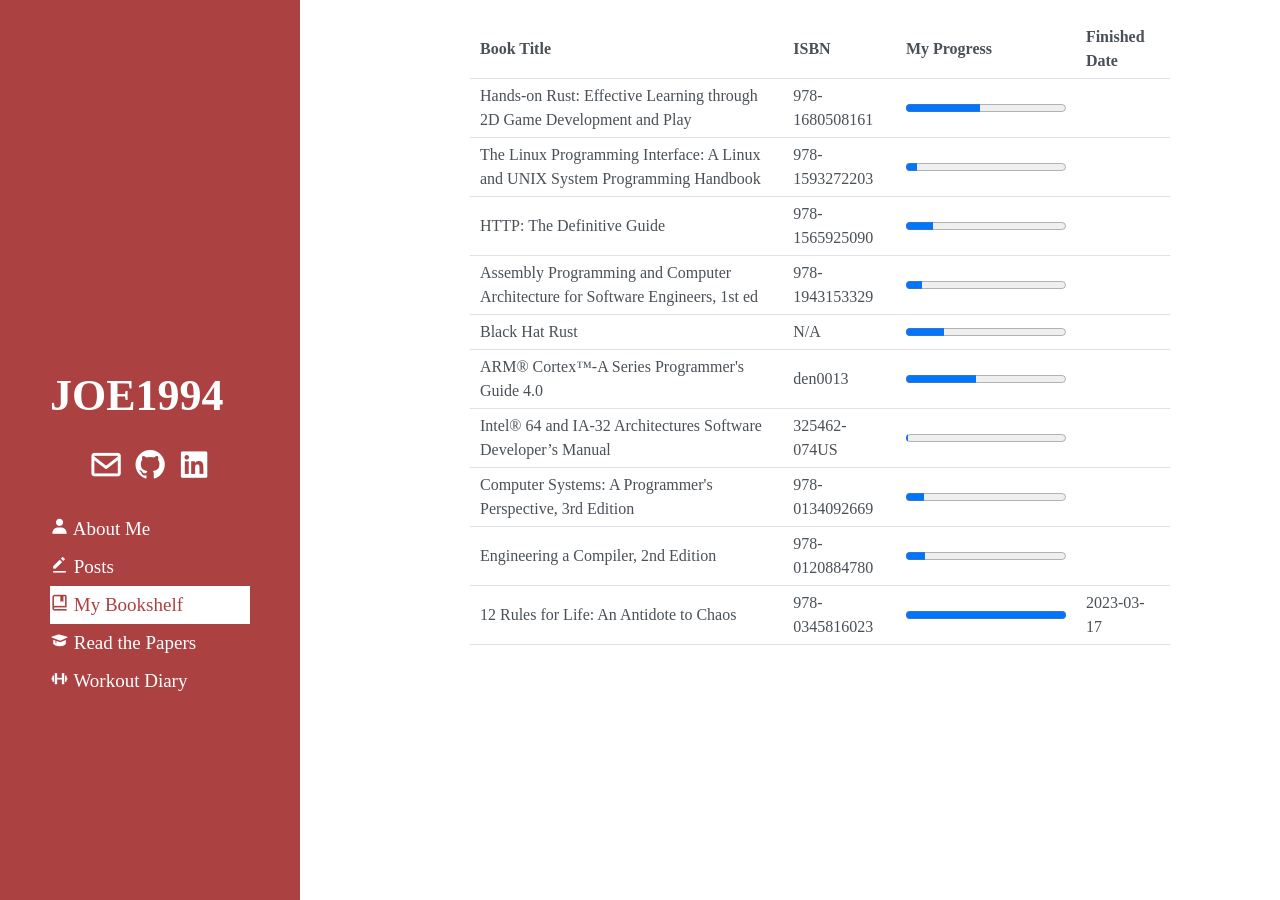
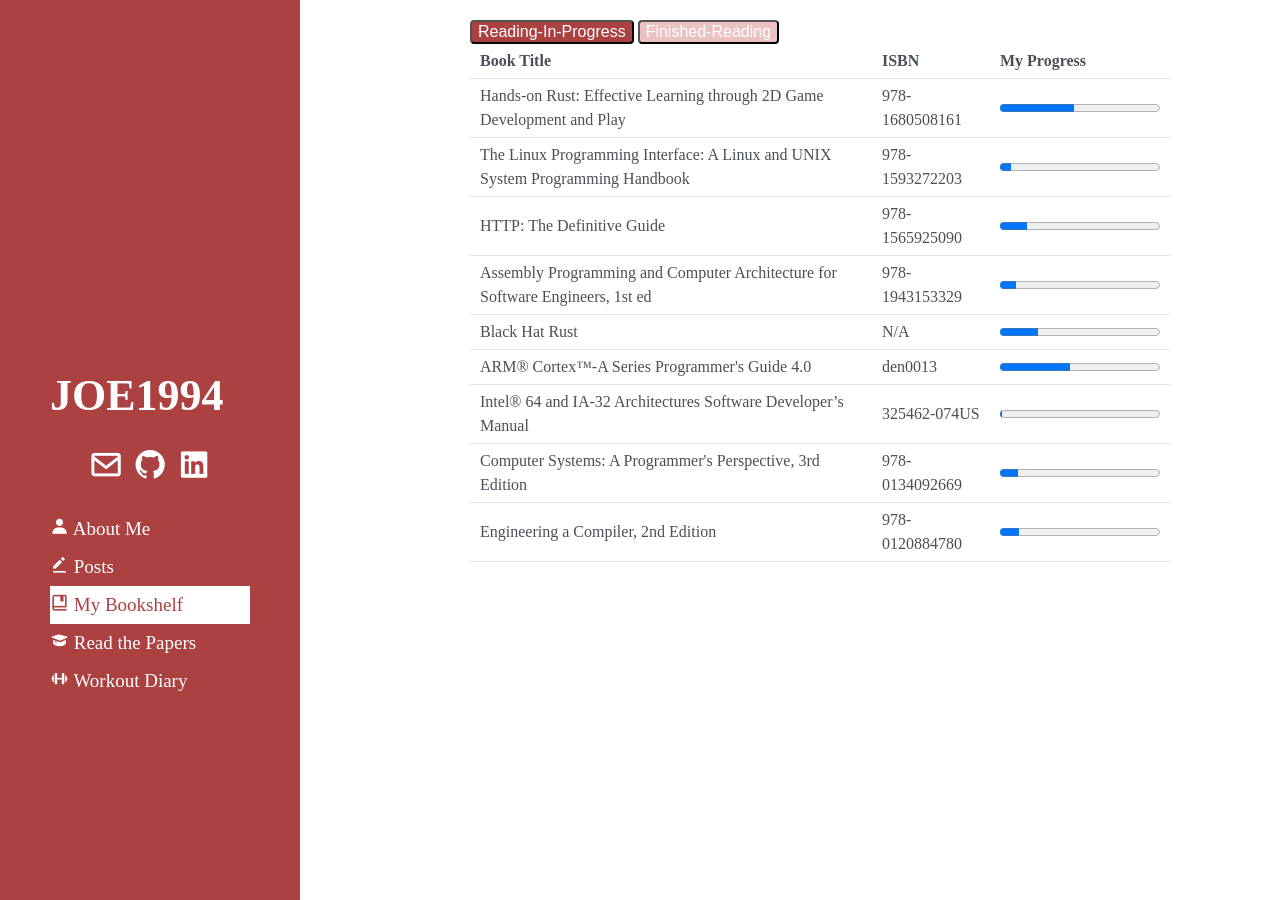
Before and after one commit to JOE1994/JOE1994.github.io, a Jekyll site: the page built from bookshelf.html, in a window 1280 px wide. Built offline with Jekyll 4.4.1, drawn with Linux system fonts in a browser that asks for light colours; some web fonts are replaced.

Commit message:
[bookshelf] divide to 2 sections (yet-reading & finished-reading)

```diff
--- /dev/null
+++ b/_data/bookshelf_done.yml
@@ -0,0 +1,6 @@
+# Book rating range: [1, 5] stars
+
+- name: "12 Rules for Life: An Antidote to Chaos"
+  isbn: 978-0345816023
+  finished_date: '2023-03-17'
+  rating: 🌟🌟🌟🌟
--- a/_data/bookshelf.yml
+++ b/_data/bookshelf_still_reading.yml
@@ -2,58 +2,43 @@
   isbn: 978-1680508161
   progress: 224
   tot_pages: 478
-  finished_date: ''
 
 - name: 'The Linux Programming Interface: A Linux and UNIX System Programming Handbook'
   isbn: 978-1593272203
   progress: 107
   tot_pages: 1556
-  finished_date: ''
 
 - name: 'HTTP: The Definitive Guide'
   isbn: 978-1565925090
   progress: 102
   tot_pages: 596
-  finished_date: ''
 
 - name: 'Assembly Programming and Computer Architecture for Software Engineers, 1st ed'
   isbn: 978-1943153329
   progress: 30
   tot_pages: 297
-  finished_date: ''
 
 - name: 'Black Hat Rust'
   isbn: 'N/A'
   progress: 87
   tot_pages: 358
-  finished_date: ''
 
 - name: "ARM® Cortex™-A Series Programmer's Guide 4.0"
   isbn: 'den0013'
   progress: 186
   tot_pages: 421
-  finished_date: ''
 
 - name: "Intel® 64 and IA-32 Architectures Software Developer’s Manual"
   isbn: '325462-074US'
   progress: 72
   tot_pages: 5106
-  finished_date: ''
 
 - name: "Computer Systems: A Programmer's Perspective, 3rd Edition"
   isbn: 978-0134092669
   progress: 292
   tot_pages: 2568
-  finished_date: ''
 
 - name: "Engineering a Compiler, 2nd Edition"
   isbn: 978-0120884780
   progress: 99
   tot_pages: 825
-  finished_date: ''
-
-- name: "12 Rules for Life: An Antidote to Chaos"
-  isbn: 978-0345816023
-  progress: 370
-  tot_pages: 370
-  finished_date: '2023-03-17'
--- a/bookshelf.html
+++ b/bookshelf.html
@@ -2,23 +2,91 @@
 layout: default
 ---
 
-<table>
+<div>
+<button class = "view-select-button" id = "show-still-reading" type="button">
+    Reading-In-Progress
+</button>
+<button class = "view-select-button" id = "show-finished-reading" type="button">
+    Finished-Reading
+</button>
+</div>
+
+<table id = "still-reading" class = "bookshelf-table">
     <tr>
         <th>Book Title</th>
         <th>ISBN</th>
         <th>My Progress</th>
-        <th>Finished Date</th>
     </tr>
-{% for book in site.data.bookshelf %}
+{% for book in site.data.bookshelf_still_reading %}
     <tr>
         <td>{{ book.name }}</td>
         <td>{{ book.isbn }}</td>
         <td><progress value="{{ book.progress }}" max="{{ book.tot_pages }}"></progress></td>
-        <td>{{book.finished_date}}</td>
     </tr>
 {% endfor %}
 </table>
 
+<table id = "finished-reading" class = "bookshelf-table">
+    <tr>
+        <th>Book Title</th>
+        <th>ISBN</th>
+        <th>Finished Date</th>
+        <th>My Rating</th>
+    </tr>
+{% for book in site.data.bookshelf_done %}
+    <tr>
+        <td>{{ book.name }}</td>
+        <td>{{ book.isbn }}</td>
+        <td>{{ book.finished_date }}</td>
+        <td>{{ book.rating }}</td>
+    </tr>
+{% endfor %}
+</table>
+
+<style>
+    #still-reading {
+        display: block;
+    }
+    #finished-reading {
+        display: none;
+    }
+    #show-still-reading {
+        background-color: #ac4142;
+    }
+    #show-finished-reading {
+        background-color: rgb(234, 194, 194);
+    }
+    .view-select-button {
+        color: white;
+        font-size: 1em;
+        border-radius: 0.25em;
+    }
+</style>
+
 <script>
+    let still_reading = document.getElementById("still-reading");
+    let finished_reading = document.getElementById("finished-reading");
 
+    let button0 = document.getElementById("show-still-reading");
+    let button1 = document.getElementById("show-finished-reading");
+
+    const active_bg_color = "#ac4142";
+    const inactive_bg_color = "rgb(234, 194, 194)";
+
+    button0
+    .addEventListener("click", () => {
+        still_reading.style.display = "block";
+        finished_reading.style.display = "none";
+        console.log(this);
+        button0.style.backgroundColor = active_bg_color;
+        button1.style.backgroundColor = inactive_bg_color;
+    });
+
+    button1
+    .addEventListener("click", () => {
+        still_reading.style.display = "none";
+        finished_reading.style.display = "block";
+        button1.style.backgroundColor = active_bg_color;
+        button0.style.backgroundColor = inactive_bg_color;
+    });
 </script>
```
